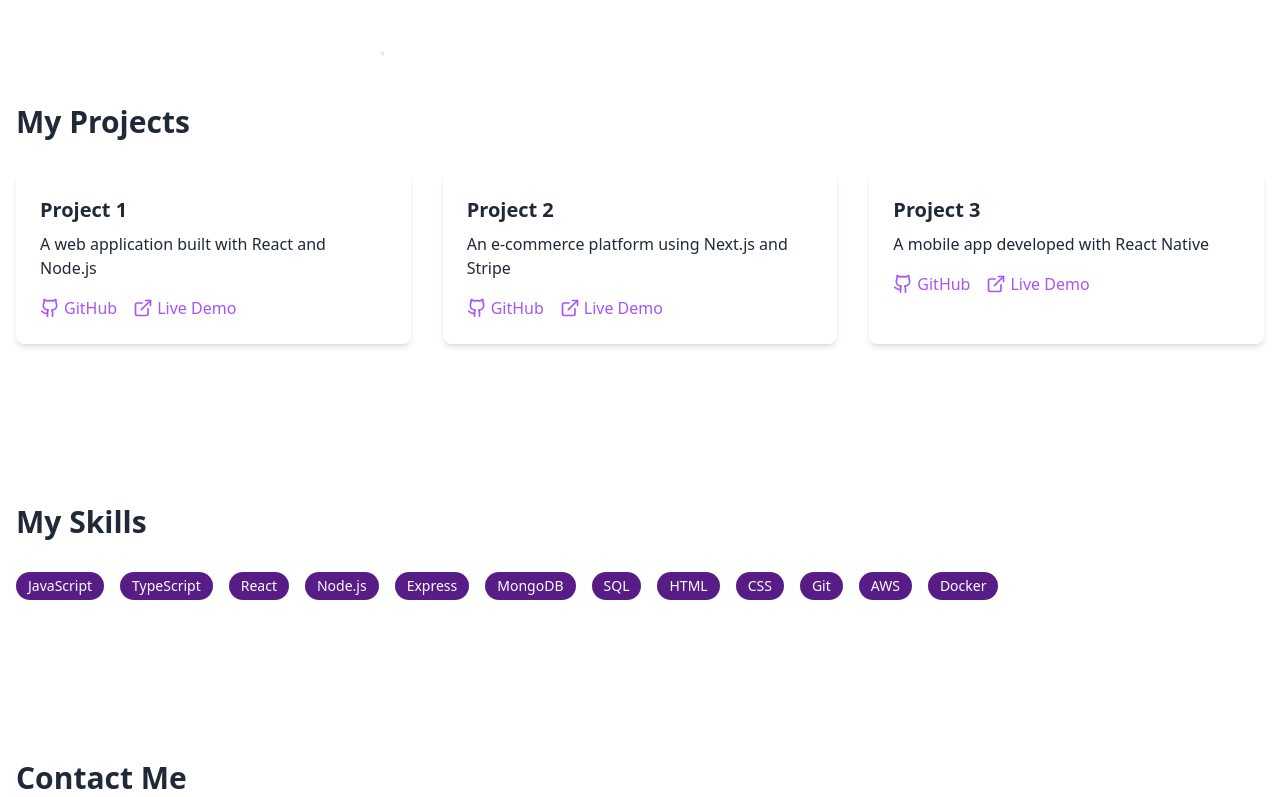
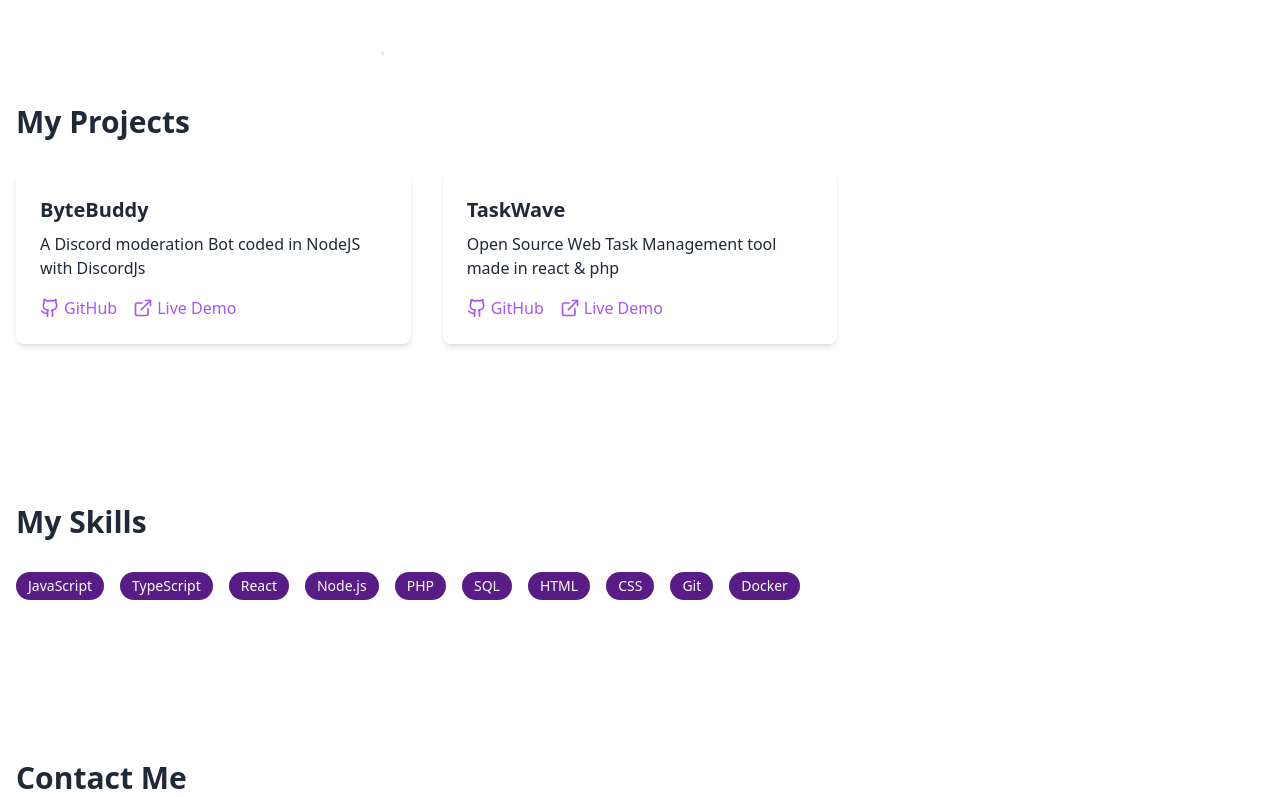
Before and after one commit to luka-lta/luka-lta-frontend, a React (Vite) app: page / in a window 1280 px wide. Shown: the part 708-1505 px from the top of the page. Built offline with nearby package versions, Linux system fonts and the light colour scheme.

Commit message:
master: Page redesigned

```diff
--- a/src/communicator/LinkCommunicator.ts
+++ b/src/communicator/LinkCommunicator.ts
@@ -3,7 +3,7 @@ import {LinkItemType} from "@/components/Links/LinkItemType.ts";
 export class LinkCommunicator {
     private readonly server: string;
 
-    constructor(server: string = 'http://localhost/api/v1/linkCollection') {
+    constructor(server: string = 'https://api.luka-lta.dev/api/v1/linkCollection') {
         this.server = server;
     }
 
--- a/src/components/Landing/Projects.tsx
+++ b/src/components/Landing/Projects.tsx
@@ -2,23 +2,17 @@ import { Github, ExternalLink } from 'lucide-react'
 
 const projects = [
     {
-        title: 'Project 1',
-        description: 'A web application built with React and Node.js',
+        title: 'ByteBuddy',
+        description: 'A Discord moderation Bot coded in NodeJS with DiscordJs',
         github: 'https://github.com/yourusername/project1',
         live: 'https://project1.com',
     },
     {
-        title: 'Project 2',
-        description: 'An e-commerce platform using Next.js and Stripe',
+        title: 'TaskWave',
+        description: 'Open Source Web Task Management tool made in react & php',
         github: 'https://github.com/yourusername/project2',
         live: 'https://project2.com',
-    },
-    {
-        title: 'Project 3',
-        description: 'A mobile app developed with React Native',
-        github: 'https://github.com/yourusername/project3',
-        live: 'https://project3.com',
-    },
+    }
 ]
 
 const Projects = () => {
--- a/src/components/Landing/Skills.tsx
+++ b/src/components/Landing/Skills.tsx
@@ -3,13 +3,11 @@ const skills = [
     'TypeScript',
     'React',
     'Node.js',
-    'Express',
-    'MongoDB',
+    'PHP',
     'SQL',
     'HTML',
     'CSS',
     'Git',
-    'AWS',
     'Docker',
 ]
 
--- a/src/pages/LinksPage.tsx
+++ b/src/pages/LinksPage.tsx
@@ -16,7 +16,7 @@ export default function LinksPage() {
 
     useEffect(() => {
         const fetchLinks = async () => {
-            const communicator = new LinkCommunicator("http://localhost/api/v1/linkCollection");
+            const communicator = new LinkCommunicator();
             try {
                 const data = await communicator.getLinks();
 
```
